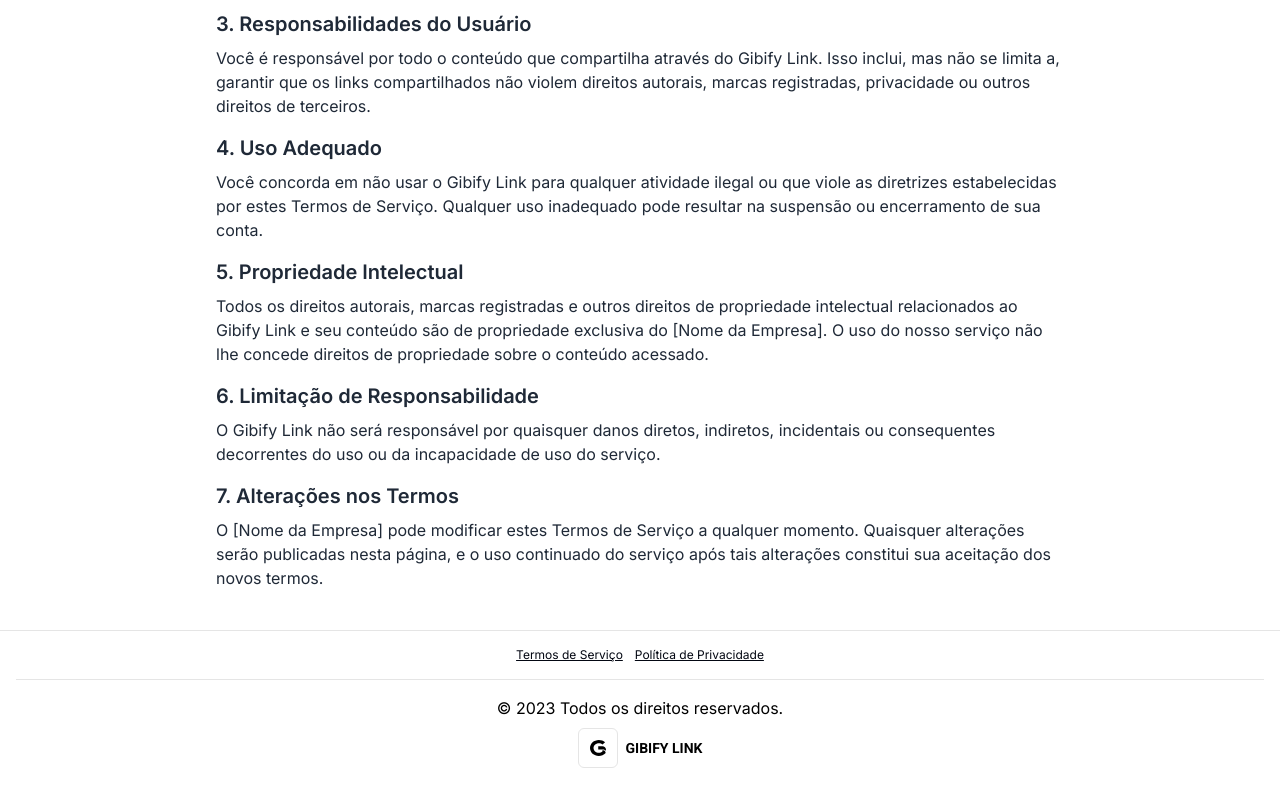
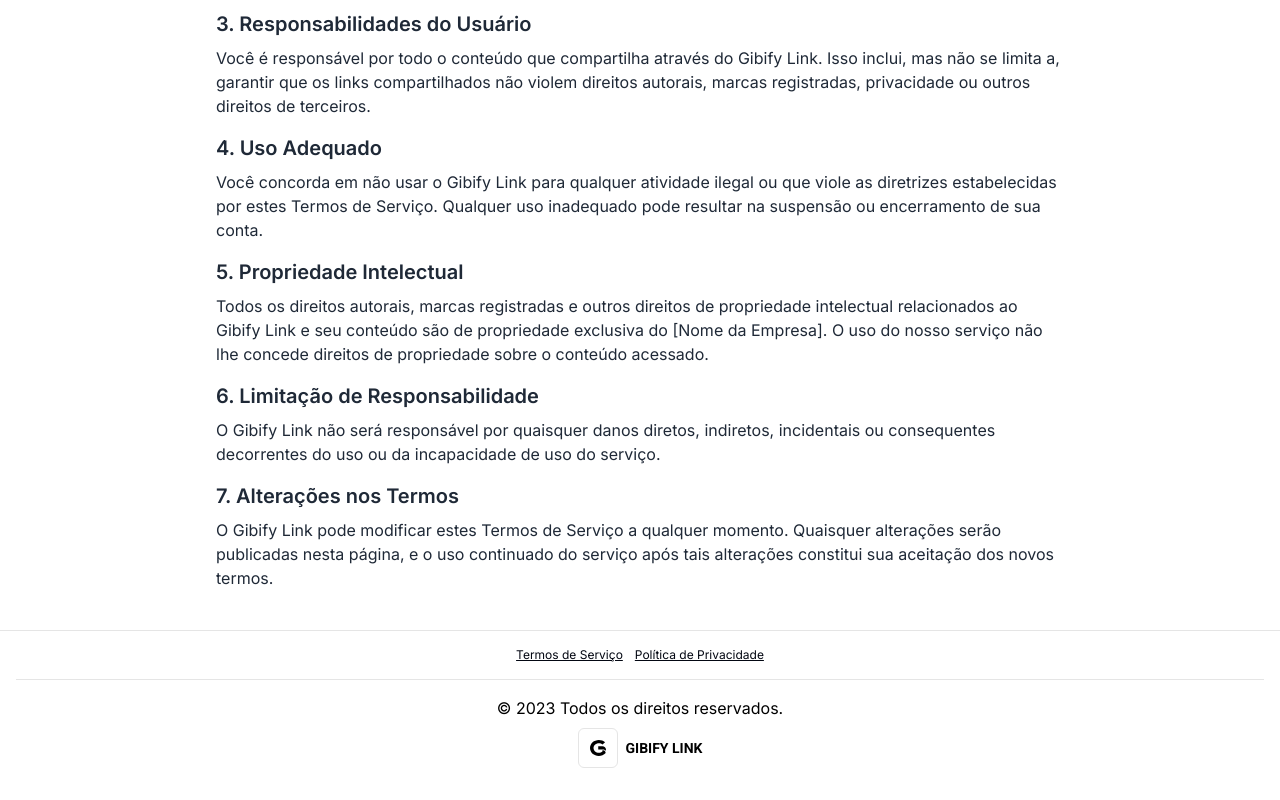
Before and after one commit to gibifytech/gibify.link, a Next.js app: page /terms-of-service in a window 1280 px wide. Shown: the part 366-1166 px from the top of the page. Built offline with nearby package versions, Linux system fonts and the light colour scheme.

Commit message:
fix: company name

```diff
--- a/src/app/terms-of-service/page.tsx
+++ b/src/app/terms-of-service/page.tsx
@@ -56,7 +56,7 @@ export default function TermsOfService() {
 
       <h3 className="text-xl font-semibold mb-2">7. Alterações nos Termos</h3>
       <p className="mb-4">
-        O [Nome da Empresa] pode modificar estes Termos de Serviço a qualquer momento. Quaisquer
+        O Gibify Link pode modificar estes Termos de Serviço a qualquer momento. Quaisquer
         alterações serão publicadas nesta página, e o uso continuado do serviço após tais alterações
         constitui sua aceitação dos novos termos.
       </p>
```
